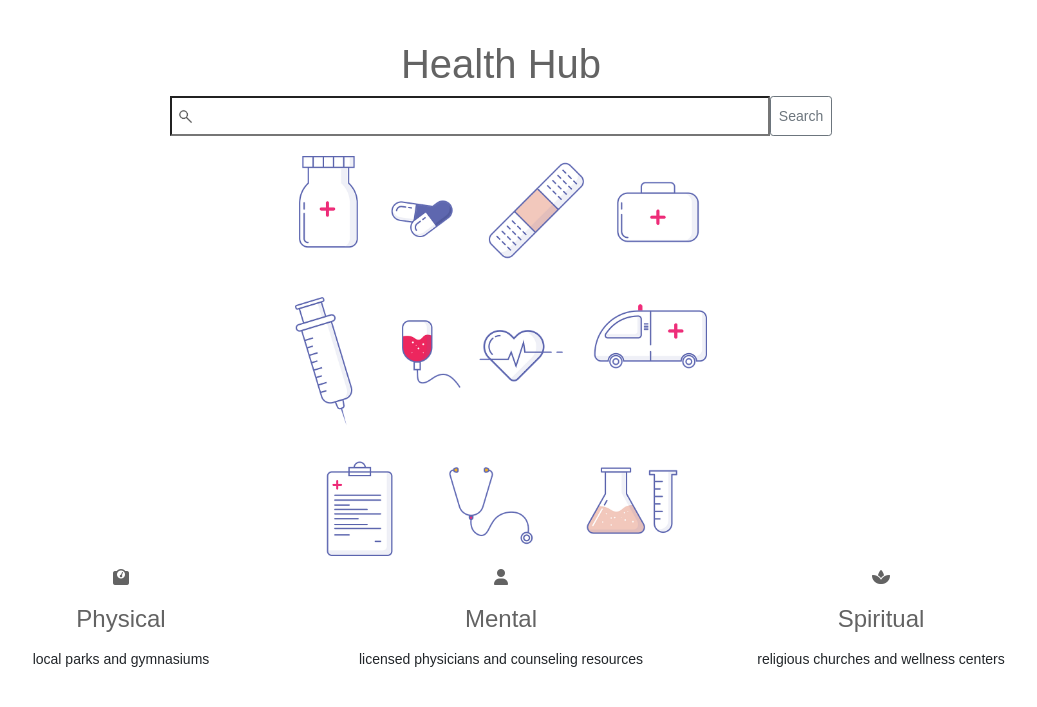
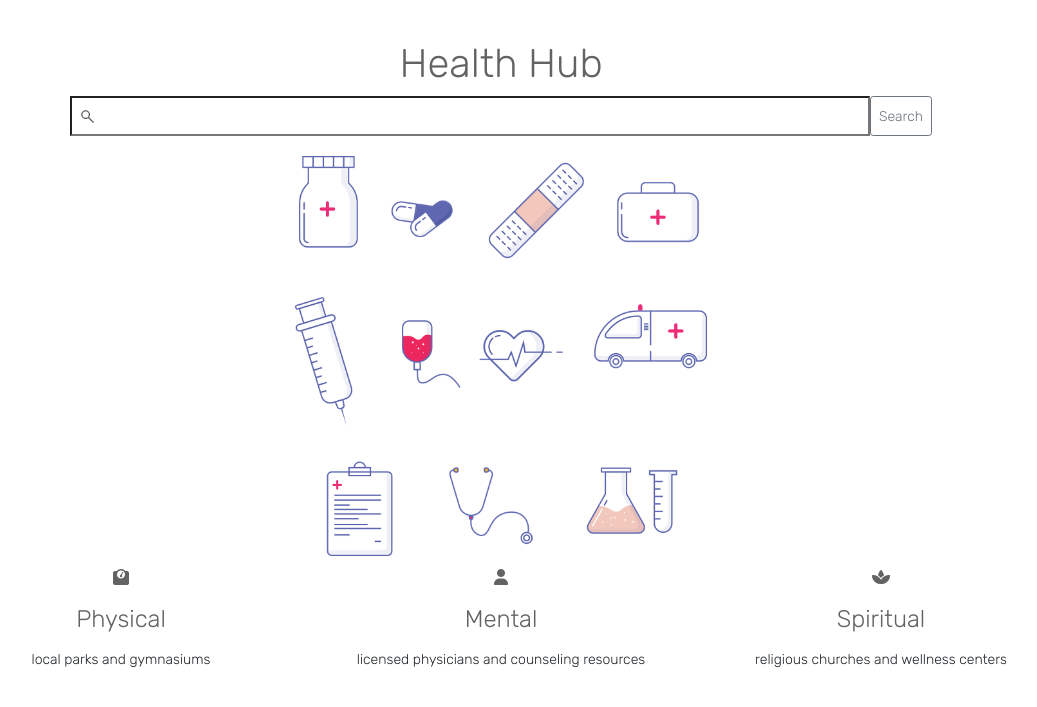
Before and after one commit to senseofsteph/healthhub, a Flask app: page / in a window 1280 px wide. Shown: the top 707 px of the page, without its empty margins (139-1176 px from the left). Run offline with Flask 2, Linux system fonts and the light colour scheme; some libraries are stand-ins or nearby versions.

Commit message:
Style body font; h1 font change tbd

```diff
--- a/static/css/base.css
+++ b/static/css/base.css
@@ -19,8 +19,8 @@
 
 .searchbar input {
   height: 40px;
-  width: 600px;
-  text-indent: 20px;
+  width: 800px;
+  text-indent: 25px;
   background-image: url(../img/google-search-magnifying-glass-icon-5.jpeg);
   background-repeat: no-repeat;
   background-position: 1%;
@@ -55,6 +55,7 @@
 }
 
 /* BODY */
+
 h1 {
   text-align: center;
   color: #636363;
@@ -63,5 +64,5 @@ h1 {
 
 body {
   background-color: white;
-  font-family: "Raleway", sans-serif;
+  font-family: 'Rubik', sans-serif;
 }
```
